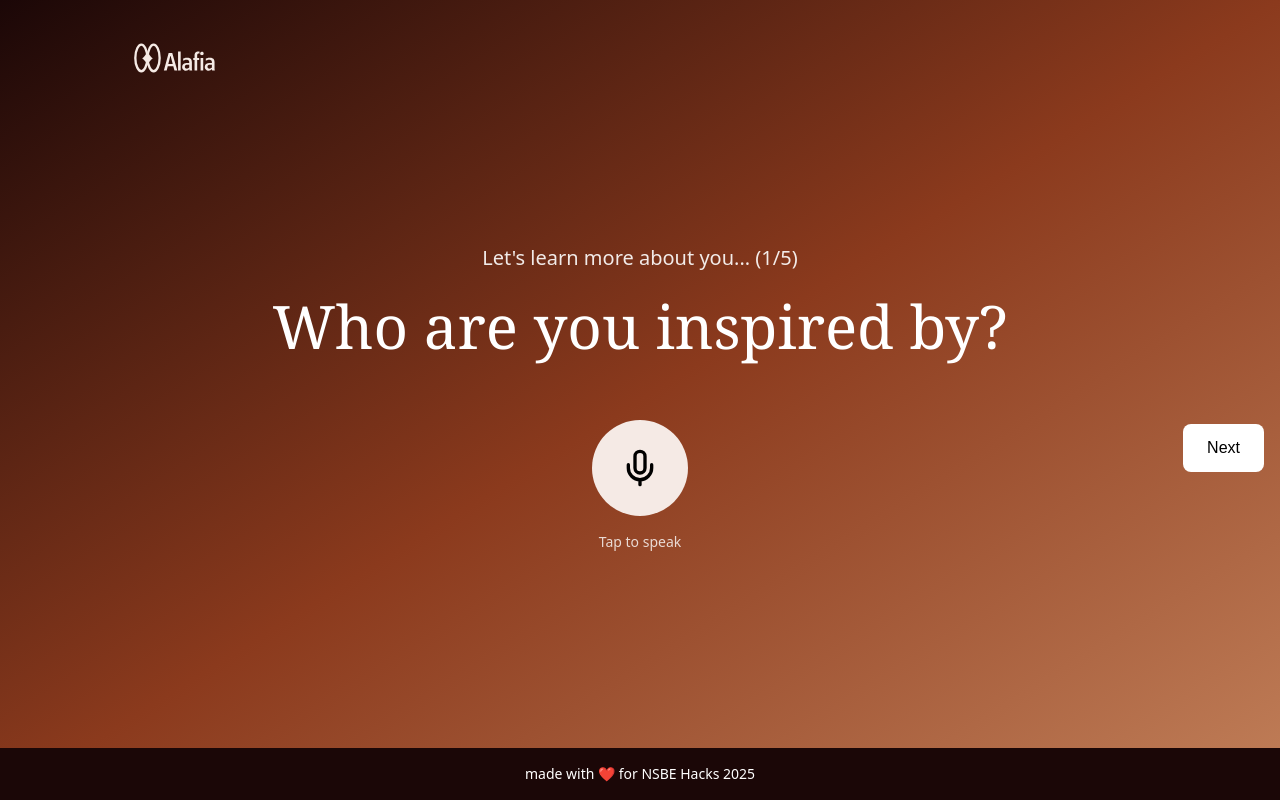
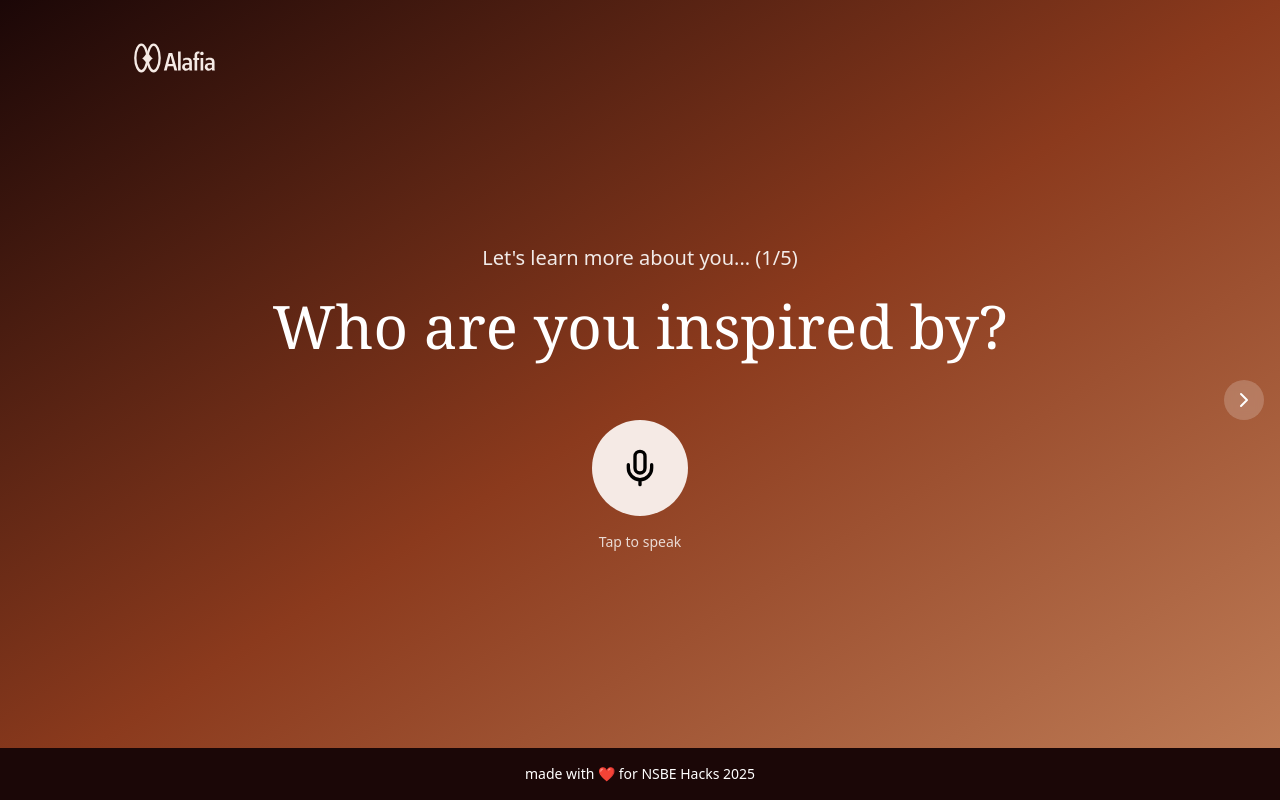
Before and after one commit to joshshiman/Alafia, a Next.js app in the folder frontend/: page /survey in a window 1280 px wide. Built offline with nearby package versions, Linux system fonts and the light colour scheme; a web font is replaced by a local one.

Commit message:
Changed styling of survey button

```diff
--- a/frontend/src/app/survey/page.tsx
+++ b/frontend/src/app/survey/page.tsx
@@ -6,6 +6,7 @@ import { Mic } from "lucide-react"
 import Image from "next/image"
 import { useState, useEffect, useRef } from "react"
 import Link from "next/link"
+import { ChevronRight } from "lucide-react"
 
 
 const questions = [
@@ -193,22 +194,24 @@ export default function SurveyPage() {
         </div>
       </div>
     {/* Next button */}
-       <div className="mt-12 absolute top-1/2 right-0 transform -translate-y-1/2 pr-4">
     {questionIndex < questions.length - 1 ? (
     <button
         onClick={handleNext}
-              className="px-6 py-3 bg-white text-black font-medium rounded-lg transition-all hover:scale-105 hover:bg-gray-200"
+        className="absolute right-4 top-1/2 -translate-y-1/2 z-10 w-10 h-10 bg-white/20 backdrop-blur-sm rounded-full flex items-center justify-center text-white hover:bg-white/30 transition-all"
+        aria-label="Next"
     >
-              Next
+        <ChevronRight className="w-6 h-6" />
     </button>
     ) : (
     <Link href="/mosaic">
-              <button className="px-6 py-3 bg-white text-black font-medium rounded-lg transition-all hover:scale-105 hover:bg-gray-200">
-                Finish
+        <button
+        className="absolute right-4 top-1/2 -translate-y-1/2 z-10 w-10 h-10 bg-white/20 backdrop-blur-sm rounded-full flex items-center justify-center text-white hover:bg-white/30 transition-all"
+        aria-label="Finish"
+        >
+        <ChevronRight className="w-6 h-6" />
         </button>
     </Link>
     )}
-      </div>
       {/* Footer */}
       <div className="w-full bg-[#1b0707] text-center text-white font-sans text-sm py-4">
         made with <span className="text-red-500">❤️</span> for NSBE Hacks 2025
```
Lines whose indentation alone changed are shown as unchanged.
